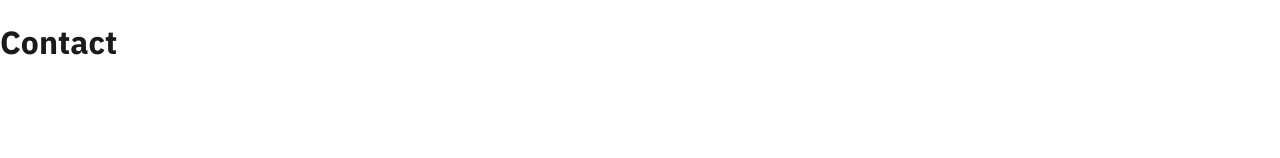
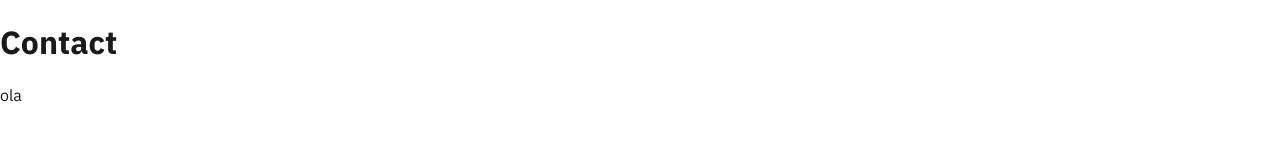
Before and after one commit to ninamarq/portfolio, a React (Create React App) app: page /contact in a window 1280 px wide. Shown: the top 158 px of the page. Built offline with nearby package versions, Linux system fonts and the light colour scheme.

Commit message:
Feat: Star to build contact page

```diff
--- a/src/pages/Contact/index.tsx
+++ b/src/pages/Contact/index.tsx
@@ -1,9 +1,8 @@
-import Header from '../../components/Header';
-
 export default function Contact() {
   return (
     <div>
       <h1>Contact</h1>
+      ola
     </div>
   );
 }
```
